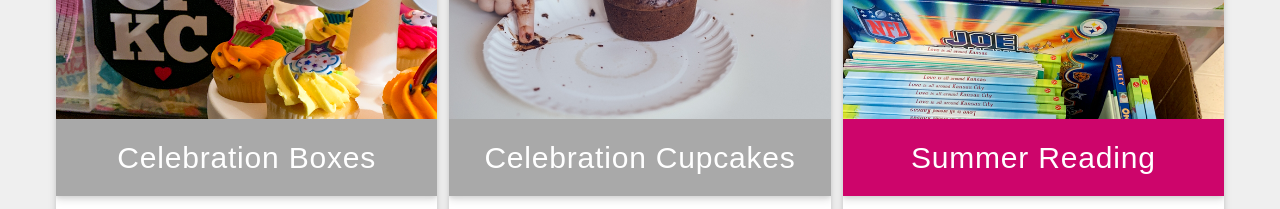
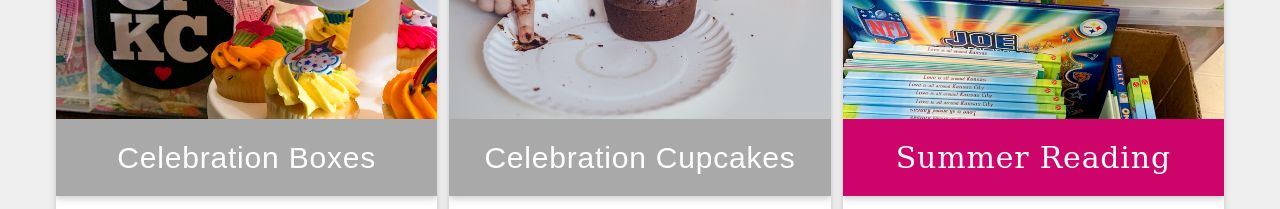
Before and after one commit to thedavefulton/cpkc, a website: page v2.html in a window 1280 px wide. Shown: the part 1560-1769 px from the top of the page. Drawn offline with Linux system fonts and the light colour scheme; a web font is replaced by a local one.

Commit message:
testing regular serif

```diff
--- a/v2.html
+++ b/v2.html
@@ -224,7 +224,7 @@
                                     <div>
                                         <!-- Paint/Title -->
                                         <div class="flex py-4 shadow-md tracking-wide bg-c-pink justify-center items-center w-full h-full">
-                                            <h3 class="text-3xl text-white font-light">Summer Reading</h3>
+                                            <h3 class="text-3xl text-white font-serif font-normal">Summer Reading</h3>
                                         </div>
 
                                         <!-- Content -->
```
